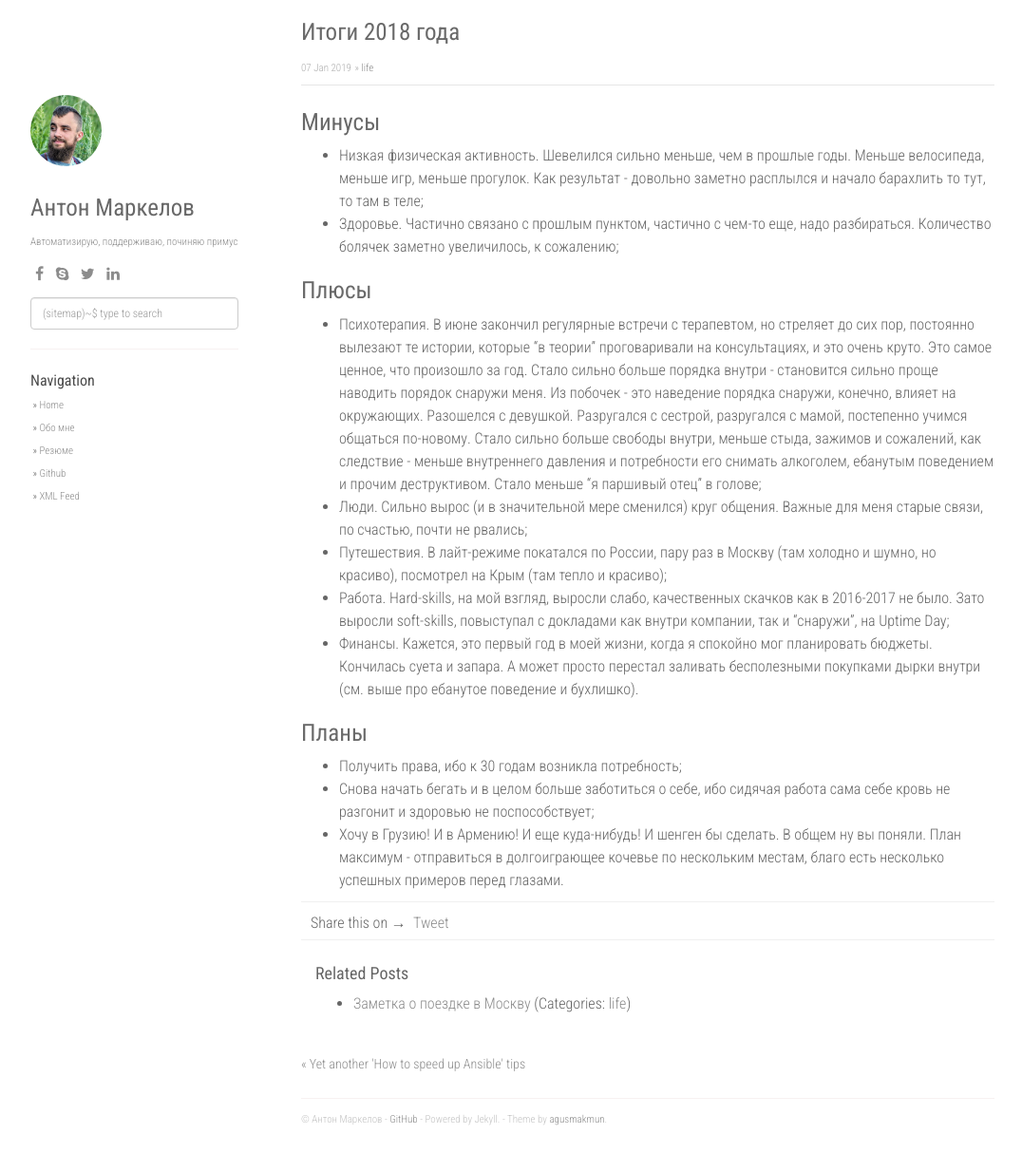
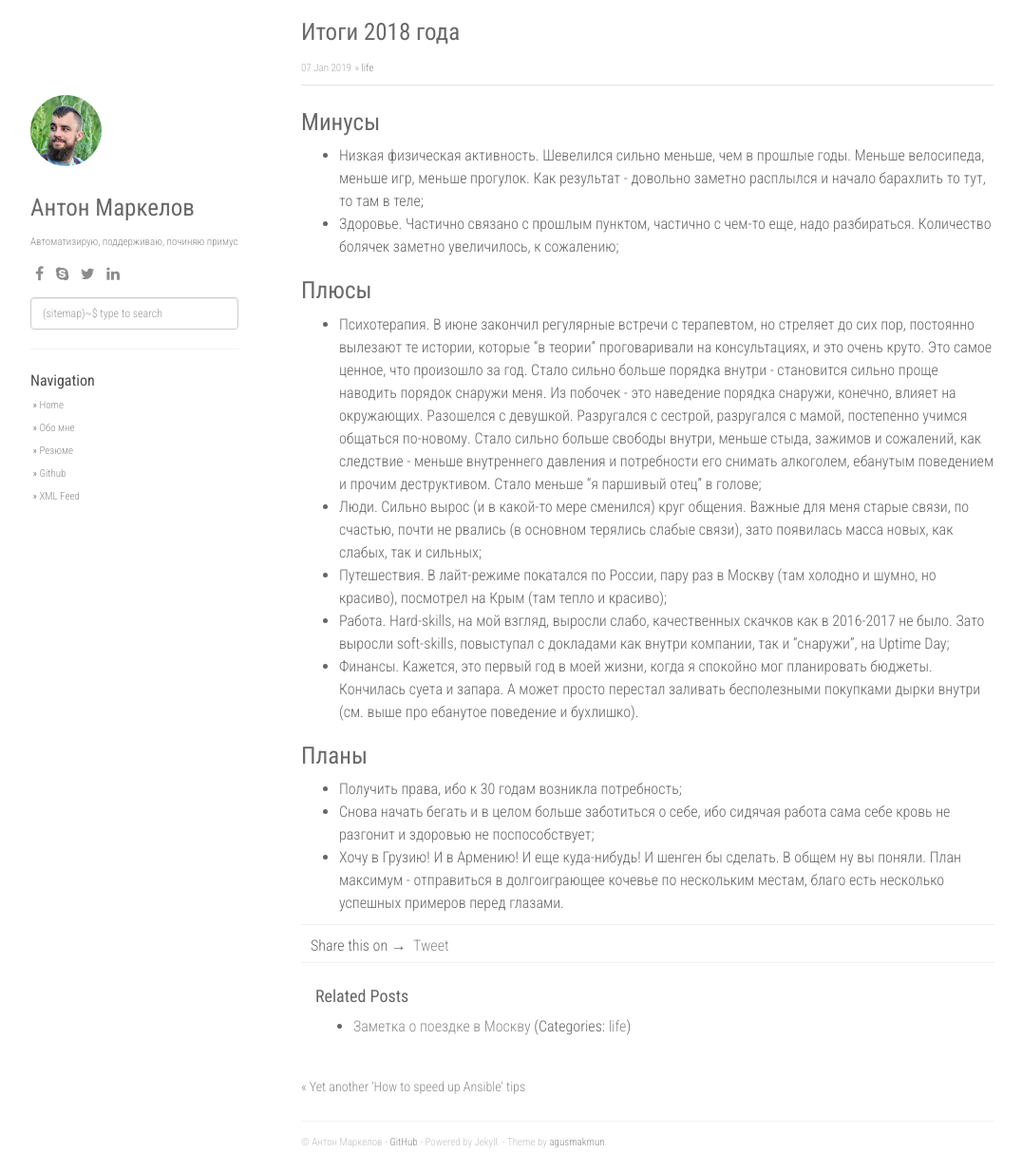
Before and after one commit to strangeman/strangeman.github.io, a Jekyll site: the page built from _posts/2019-01-07-year-summary.md, in a window 1280 px wide and 1234 px high. Shown: the whole window at 95% size, without its empty margins (53-1129 px from the left). Built offline with Jekyll 4.4.1, drawn with Linux system fonts in a browser that asks for light colours; nearby versions of some CDN libraries; comment, search, counter and statistics services are not loaded.

Commit message:
some additions

```diff
--- a/_posts/2019-01-07-year-summary.md
+++ b/_posts/2019-01-07-year-summary.md
@@ -14,7 +14,7 @@ keywords: "life"
 # Плюсы
 
 * Психотерапия. В июне закончил регулярные встречи с терапевтом, но стреляет до сих пор, постоянно вылезают те истории, которые "в теории" проговаривали на консультациях, и это очень круто. Это самое ценное, что произошло за год. Стало сильно больше порядка внутри - становится сильно проще наводить порядок снаружи меня. Из побочек - это наведение порядка снаружи, конечно, влияет на окружающих. Разошелся с девушкой. Разругался с сестрой, разругался с мамой, постепенно учимся общаться по-новому. Стало сильно больше свободы внутри, меньше стыда, зажимов и сожалений, как следствие - меньше внутреннего давления и потребности его снимать алкоголем, ебанутым поведением и прочим деструктивом. Стало меньше "я паршивый отец" в голове;
-* Люди. Сильно вырос (и в значительной мере сменился) круг общения. Важные для меня старые связи, по счастью, почти не рвались;
+* Люди. Сильно вырос (и в какой-то мере сменился) круг общения. Важные для меня старые связи, по счастью, почти не рвались (в основном терялись слабые связи), зато появилась масса новых, как слабых, так и сильных;
 * Путешествия. В лайт-режиме покатался по России, пару раз в Москву (там холодно и шумно, но красиво), посмотрел на Крым (там тепло и красиво);
 * Работа. Hard-skills, на мой взгляд, выросли слабо, качественных скачков как в 2016-2017 не было. Зато выросли soft-skills, повыступал с докладами как внутри компании, так и "снаружи", на Uptime Day;
 * Финансы. Кажется, это первый год в моей жизни, когда я спокойно мог планировать бюджеты. Кончилась суета и запара. А может просто перестал заливать бесполезными покупками дырки внутри (см. выше про ебанутое поведение и бухлишко).
```
